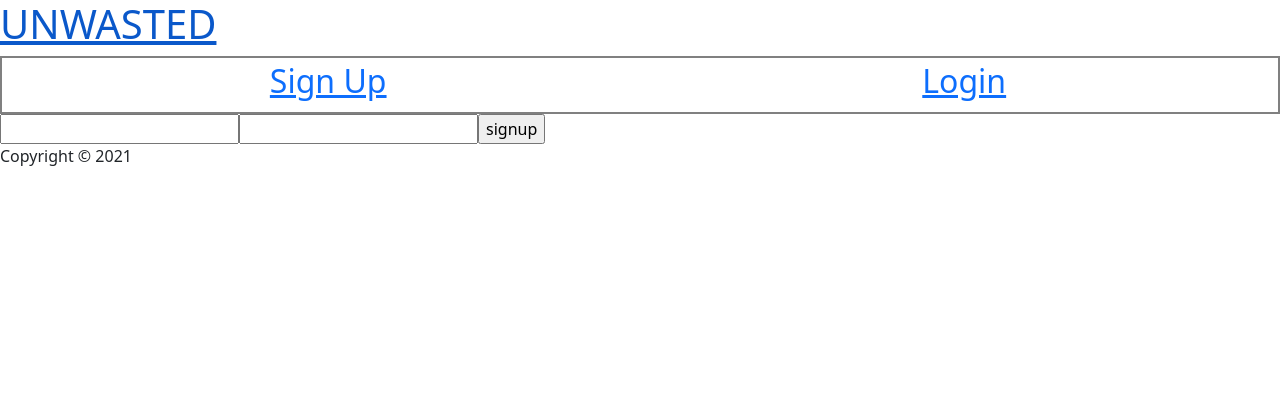
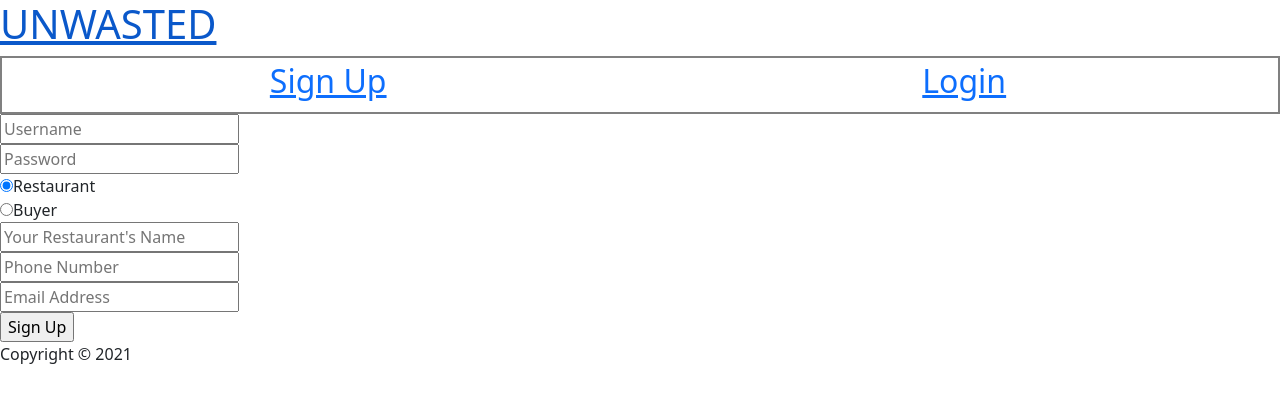
Before and after one commit to underdoggum/seir_pengiun_project_3_frontend, a React (Create React App) app: page /signup in a window 1280 px wide. Shown: the top 402 px of the page. Built offline with nearby package versions, Linux system fonts and the light colour scheme.

Commit message:
updated signup page

```diff
--- a/src/pages/SignUp.jsx
+++ b/src/pages/SignUp.jsx
@@ -27,6 +27,7 @@ const SignUp = (props) => {
 
 
     const handleSubmit = (event) => {
+        console.table(form)
         event.preventDefault()
         const {username, password} = form;
 
@@ -46,7 +47,7 @@ const SignUp = (props) => {
     };
 
 
-return (
+    const sellerForm = (
         <div>
             <form onSubmit = {handleSubmit}>
                 <input
@@ -54,19 +55,68 @@ return (
                     name="username"
                     value={form.username}
                     onChange={handleChange}
-            />
+                    placeholder="Username"
+                /> <br />
                 <input
                     type="password"
                     name="password"
                     value={form.password}
                     onChange={handleChange}
+                    placeholder="Password"
+                /> <br />
+
+                <input
+                    type="radio"
+                    id="seller"
+                    name="isSeller"
+                    value={true}
+                    defaultChecked
                 />
+                <label htmlFor="seller">Restaurant</label><br />
                 <input
-            type="submit" value="signup"
+                    type="radio"
+                    id="buyer"
+                    name="isSeller"
+                    value={false}
+                />
+                <label htmlFor="seller">Buyer</label><br />
+
+                <input
+                    type="text"
+                    name="sellerName"
+                    value={form.sellerName}
+                    onChange={handleChange}
+                    placeholder="Your Restaurant's Name"
+                /> <br />
+                <input
+                    type="text"
+                    name="phoneNumber"
+                    value={form.phoneNumber}
+                    onChange={handleChange}
+                    placeholder="Phone Number"
+                /> <br />
+                <input
+                    type="text"
+                    name="email"
+                    value={form.email}
+                    onChange={handleChange}
+                    placeholder="Email Address"
+                /> <br />
+
+                <input
+                type="submit" value="Sign Up"
                 />
             </form>
         </div>
-);
-};
+    )
+
+
+    // if user is a seller, return seller form
+    return (
+        sellerForm
+    )
+
+    // if user
+}
 
 export default SignUp
```
Lines whose indentation alone changed are shown as unchanged.
